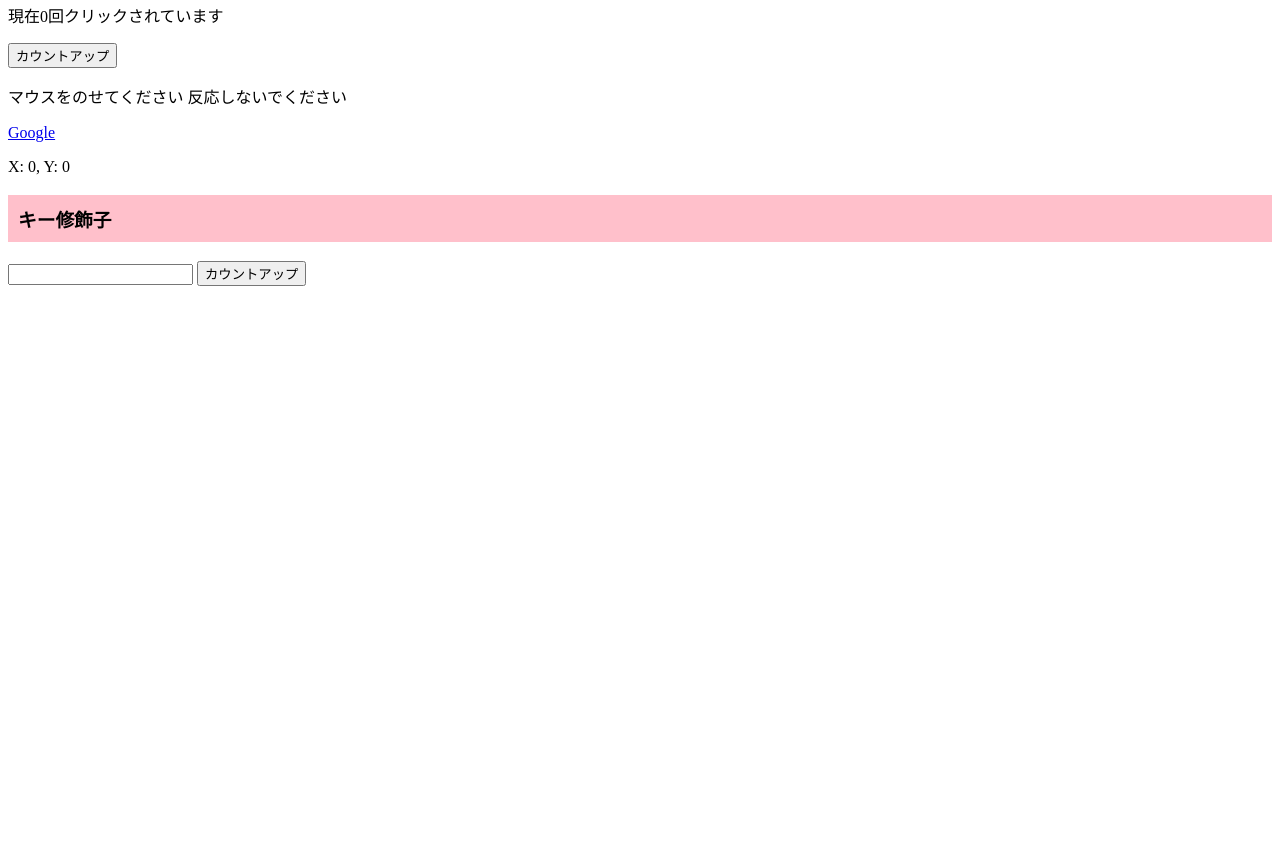
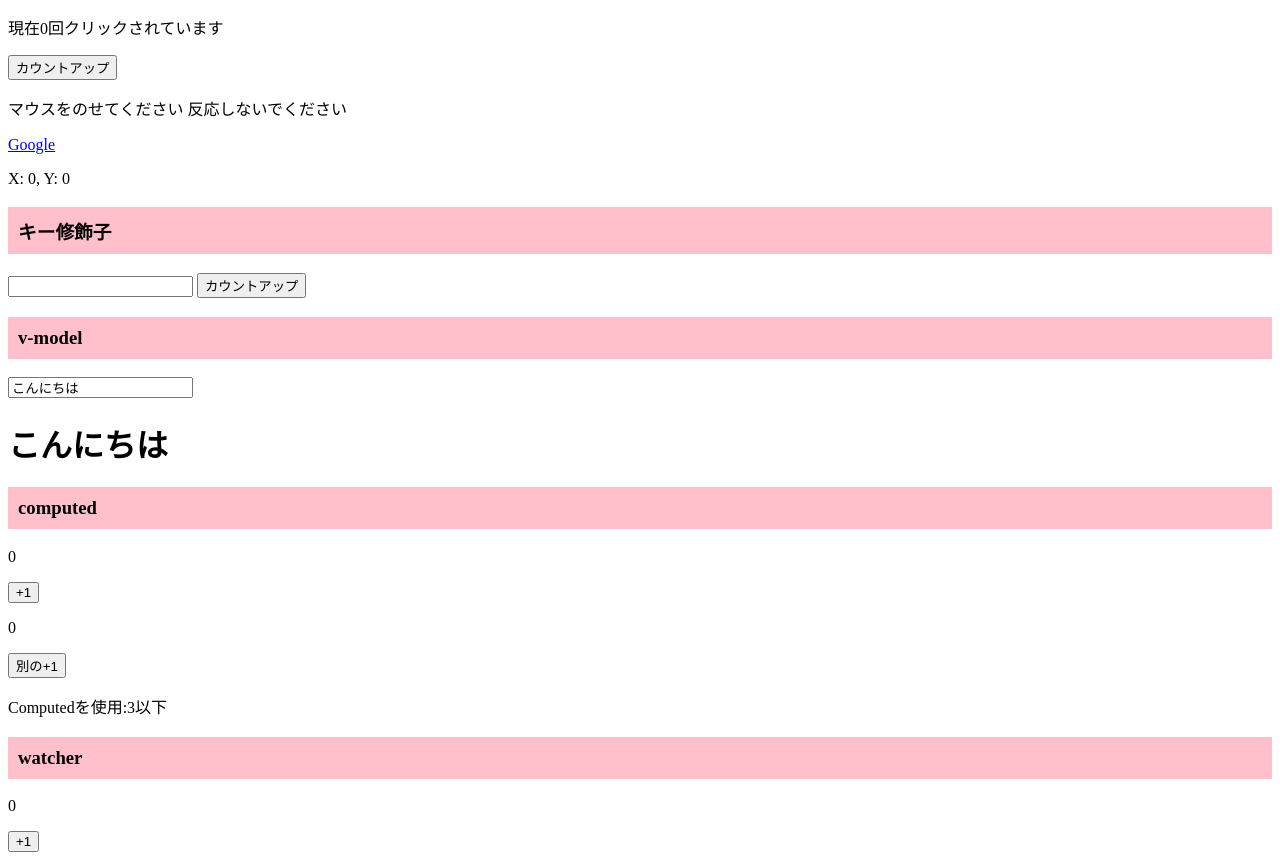
Before and after one commit to ponta1106/udemy_vue_practice, a plain HTML site: page index.html in a window 1280 px wide. Shown: the part 608-1468 px from the top of the page. Before the commit the page ends 902 px from the top, so only its background shows below. Drawn offline with nearby package versions, Linux system fonts and the light colour scheme.

Commit message:
Add: watchまで

```diff
--- a/index.html
+++ b/index.html
@@ -49,6 +49,25 @@
     <input type="text" v-on:keyup.space.enter="myAlert">
     <button @click="countUp">カウントアップ</button>
 
+    <h3>v-model</h3>
+    <input type="text" v-model="message">
+    <h1>{{ message }}</h1>
+
+    <h3>computed</h3>
+    <!-- dataは初期値のみを定義する -->
+    <p>{{ counter }}</p>
+    <button @click="counter += 1">+1</button>
+
+    <p>{{ otherCounter }}</p>
+    <button @click="otherCounter += 1">別の+1</button>
+    <!-- computedはdataの値が変わった時のみ、処理を実行する -->
+    <p>Computedを使用:{{ lessThanThreeComputed  }}</p>
+    <!-- 二重中括弧内の関数は画面描画時に毎回実行されるので非推奨 -->
+    <!-- <p>Methodを使用:{{ lessThanThreeMethod() }}</p> -->
+
+    <h3>watcher</h3>
+    <p>{{ counter }}</p>
+    <button @click="counter += 1">+1</button>
 
   </div>
 
@@ -61,7 +80,7 @@
     new Vue({
       el: '#app',
       data: {
-        message: 'HelloWorld!',
+        message: 'こんにちは',
         number: 0,
         ok: true,
         html: '<h1>h1です<h1/>',
@@ -76,6 +95,8 @@
         x: 0,
         y: 0,
         event: 'click',
+        counter: 0,
+        otherCounter: 0,
       },
       methods: {
         // メッセージの内容を逆さまにするメソッド
@@ -96,6 +117,27 @@
         },
         myAlert: function() {
           alert('alert');
+        },
+        // 下記は非推奨
+        lessThanThreeMethod() {
+          console.log('Method')
+          return this.counter > 3 ? '3より上' : '3以下'
+        },
+      },
+      computed: {
+        lessThanThreeComputed: function() {
+          console.log('Computed')
+          return this.counter > 3 ? '3より上' : '3以下'
+        }
+      },
+      watch: {
+        // counterの値に変更があった際、3秒後にcounterの値を0にする
+        counter: function() {
+          // おまじない
+          var vm = this;
+          setTimeout(function() {
+            vm.counter = 0
+          }, 3000)
         }
       }
     })
```
